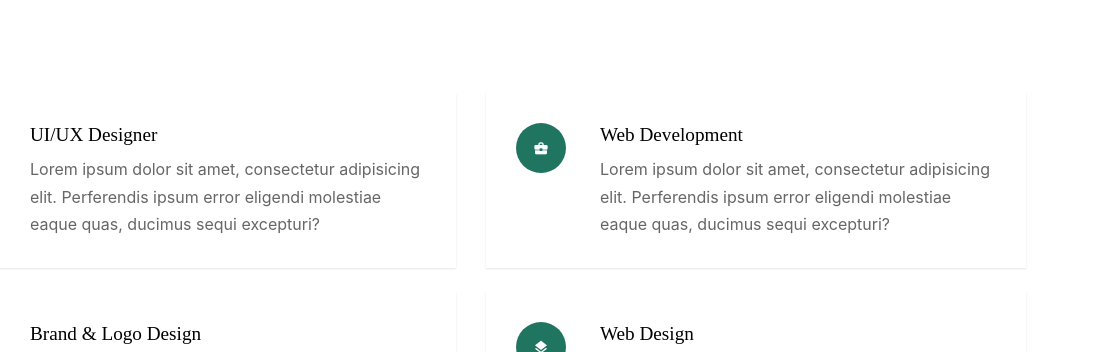
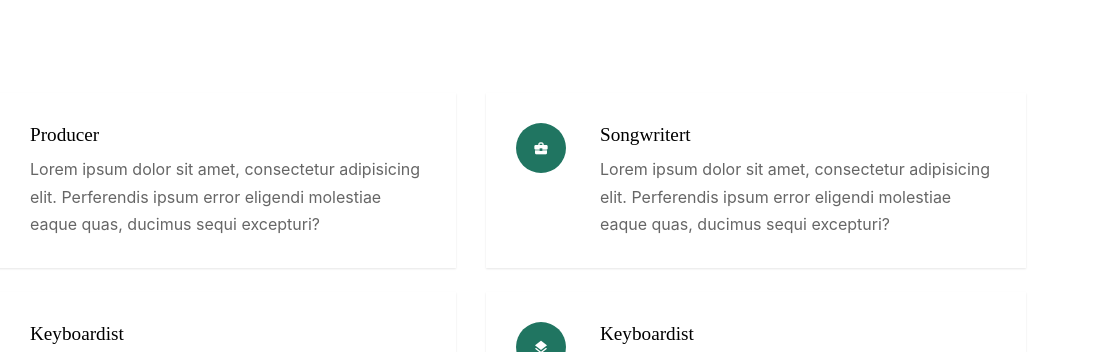
Before and after one commit to jacobtstrom/jacobtstrom.github.io, a plain HTML site: page index.html in a window 1280 px wide. Shown: the part 973-1325 px from the top of the page, 169-1280 px from the left. Drawn offline with Linux system fonts and the light colour scheme; files whose address does not match are found by name; a web font is replaced by a local one.

Commit message:
changed topics

```diff
--- a/index.html
+++ b/index.html
@@ -119,7 +119,7 @@
             <div class="service d-flex h-100">
               <div class="service-number mr-4"><span class="icon-style"></span></div>
               <div class="service-about">
-                <h3>UI/UX Designer</h3>
+                <h3>Producer</h3>
                 <p>Lorem ipsum dolor sit amet, consectetur adipisicing elit. Perferendis ipsum error eligendi molestiae eaque quas, ducimus sequi excepturi?</p>
               </div>
             </div>
@@ -129,7 +129,7 @@
             <div class="service d-flex h-100">
               <div class="service-number mr-4"><span class="icon-business_center"></span></div>
               <div class="service-about">
-                <h3>Web Development</h3>
+                <h3>Songwritert</h3>
                 <p>Lorem ipsum dolor sit amet, consectetur adipisicing elit. Perferendis ipsum error eligendi molestiae eaque quas, ducimus sequi excepturi?</p>
               </div>
             </div>
@@ -139,7 +139,7 @@
             <div class="service d-flex h-100">
               <div class="service-number mr-4"><span class="icon-desktop_windows"></span></div>
               <div class="service-about">
-                <h3>Brand &amp; Logo Design</h3>
+                <h3>Keyboardist</h3>
                 <p>Lorem ipsum dolor sit amet, consectetur adipisicing elit. Perferendis ipsum error eligendi molestiae eaque quas, ducimus sequi excepturi?</p>
               </div>
             </div>
@@ -149,7 +149,7 @@
             <div class="service d-flex h-100">
               <div class="service-number mr-4"><span class="icon-layers"></span></div>
               <div class="service-about">
-                <h3>Web Design</h3>
+                <h3>Keyboardist</h3>
                 <p>Lorem ipsum dolor sit amet, consectetur adipisicing elit. Perferendis ipsum error eligendi molestiae eaque quas, ducimus sequi excepturi?</p>
               </div>
             </div>
```
